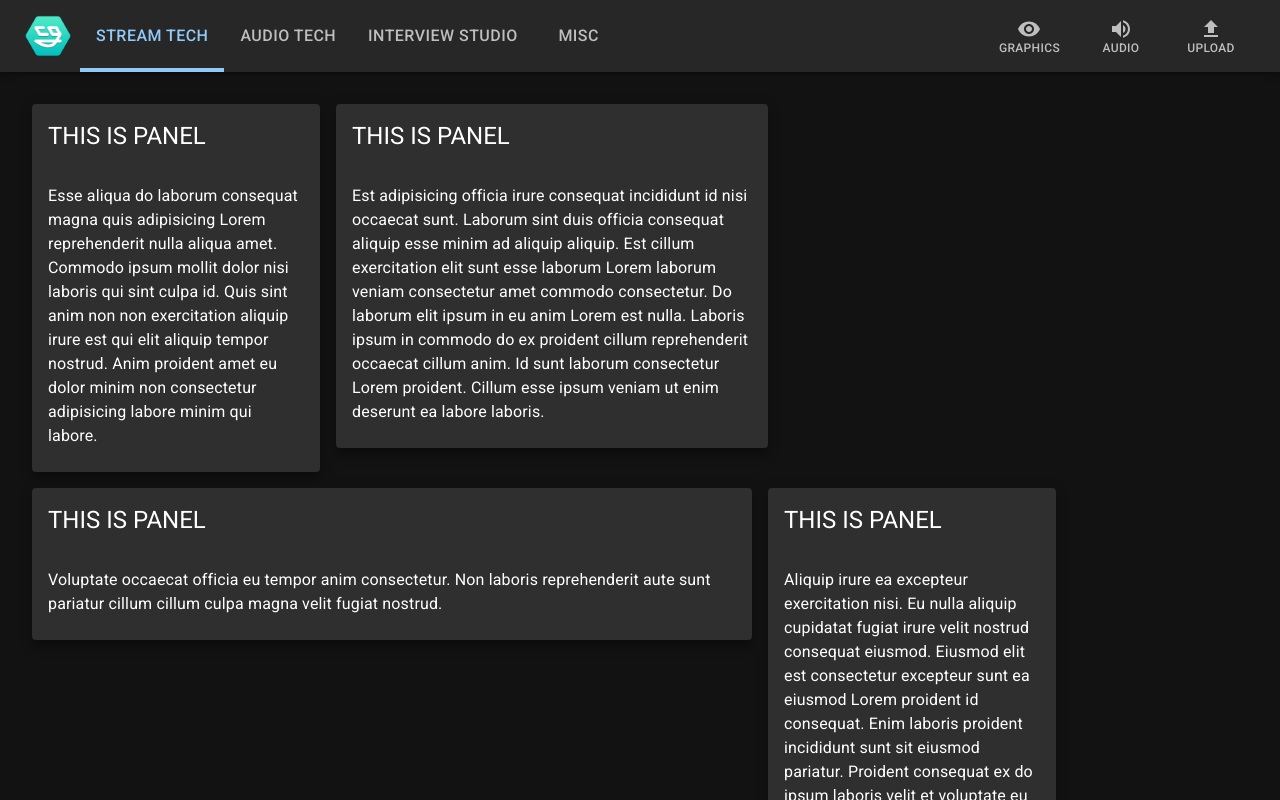
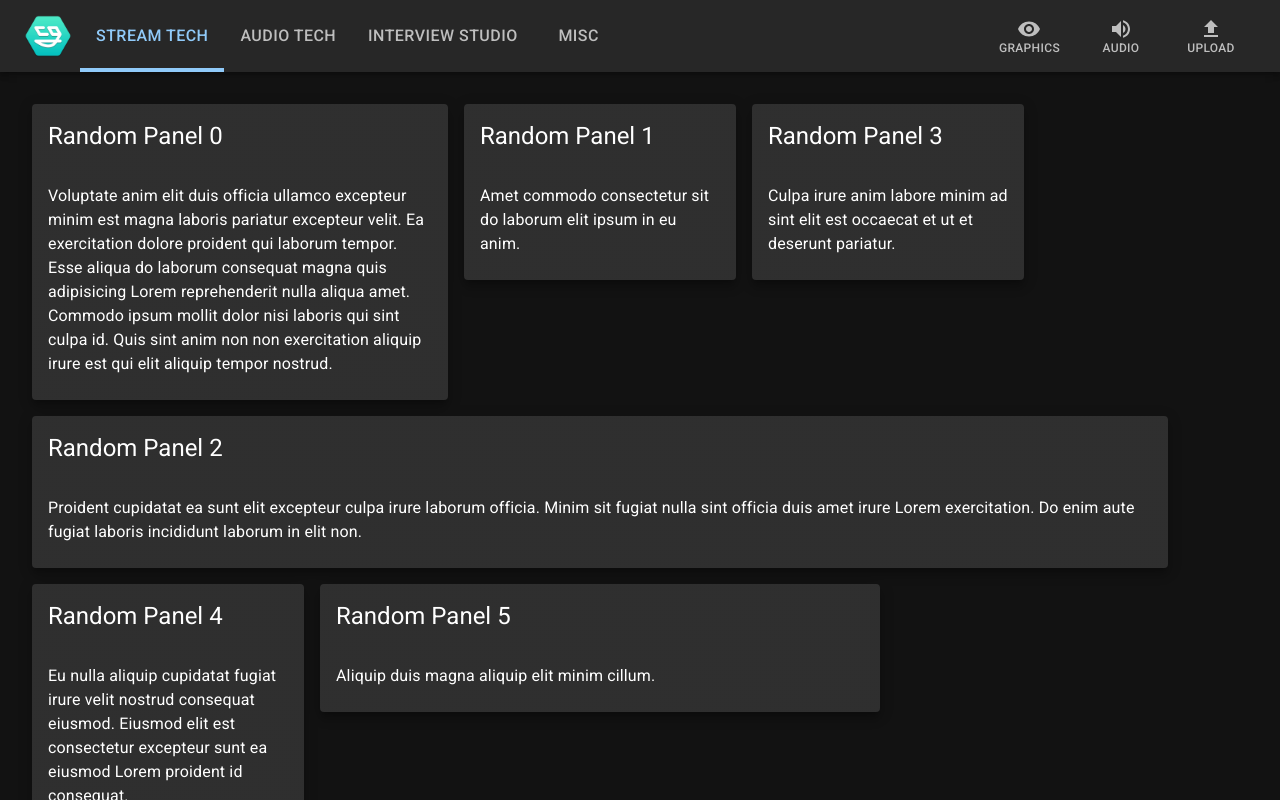
Before and after one commit to Hoishin/nodecg-react-playground, a React (Vite) app: page /#/stream-tech in a window 1280 px wide. Built offline with nearby package versions, Linux system fonts and the light colour scheme.

Commit message:
top left corner logic

```diff
--- a/src/components/Dashboard.tsx
+++ b/src/components/Dashboard.tsx
@@ -145,7 +145,8 @@ const Dashboard: FC = () => {
 			<Box
 				component="main"
 				flexGrow={1}
-				sx={{ overflowX: "hidden", overflowY: "scroll" }}
+				overflow='hidden auto'
+				padding={4}
 			>
 				<Outlet />
 			</Box>
--- a/src/components/Workspace.tsx
+++ b/src/components/Workspace.tsx
@@ -1,6 +1,5 @@
-import { FC, useState } from "react";
+import { FC, RefObject, useEffect, useRef, useState } from "react";
 import { Box, Card, CardContent, CardHeader } from "@mui/material";
-import Draggable from "react-draggable";
 import { loremIpsum } from "lorem-ipsum";
 
 interface Props {
@@ -8,57 +7,215 @@ interface Props {
 	panels: string[];
 }
 
+const randomInt = (max: number) => {
+	return Math.ceil(Math.random() * max);
+};
+
 const SAMPLE_PANELS = [
-	{ width: 2 },
-	{ width: 3 },
-	{ width: 5 },
-	{ width: 2 },
-	{ width: 3 },
-	{ width: 2 },
-	{ width: 6 },
+	{ width: randomInt(8) },
+	{ width: randomInt(8) },
+	{ width: randomInt(8) },
+	{ width: randomInt(8) },
+	{ width: randomInt(8) },
+	{ width: randomInt(8) },
+	{ width: randomInt(8) },
+	{ width: randomInt(8) },
 ];
 
-const calcPanelWidth = (n: number) => 144 * n;
+interface PanelProps {
+	name: string;
+	width: number;
+	top: number;
+	left: number;
+	onElementResize: (position: { width: number; height: number }) => void;
+}
 
-const randomInt = (max: number) => {
-	return Math.floor(Math.random() * max);
+const useElementResize = <T extends Element>(
+	ref: RefObject<T>,
+	onElementResize?: PanelProps["onElementResize"]
+) => {
+	const [position, setPosition] = useState({ width: 0, height: 0 });
+	useEffect(() => {
+		if (!ref.current) {
+			return;
+		}
+		const container = ref.current;
+		const observer = new ResizeObserver((entries) => {
+			const entry = entries[0];
+			if (!entry) {
+				return;
+			}
+			setPosition((position) => {
+				if (
+					position.width === entry.contentRect.width &&
+					position.height === entry.contentRect.height
+				) {
+					return position;
+				}
+				if (onElementResize) {
+					onElementResize({
+						width: entry.contentRect.width,
+						height: entry.contentRect.height,
+					});
+				}
+				return {
+					width: entry.contentRect.width,
+					height: entry.contentRect.height,
+				};
+			});
+		});
+		observer.observe(container);
+		return () => {
+			observer.disconnect();
+		};
+	}, [onElementResize]);
+	return position;
 };
 
-interface PanelProps {
-	width: number;
-}
-
 const Panel: FC<PanelProps> = (props) => {
-	const [contentLorem] = useState(loremIpsum({ count: randomInt(5) }));
+	const [contentLorem, setContentLorem] = useState(
+		loremIpsum({ count: randomInt(5) })
+	);
+	const containerRef = useRef<HTMLDivElement>(null);
+	useElementResize(containerRef, props.onElementResize);
 
 	return (
-		<Draggable bounds="parent">
 		<Card
+			ref={containerRef}
 			raised
 			sx={{
-					width: calcPanelWidth(props.width),
+				width: props.width,
+				position: "absolute",
+				top: props.top,
+				left: props.left,
+			}}
+			onDoubleClick={() => {
+				setContentLorem(loremIpsum({ count: randomInt(5) }));
 			}}
 		>
-				<CardHeader title="THIS IS PANEL" />
+			<CardHeader title={`Random Panel ${props.name}`} />
 			<CardContent>{contentLorem}</CardContent>
 		</Card>
-		</Draggable>
 	);
 };
 
+const GAP = 16;
+
 const Workspace: FC<Props> = () => {
+	const panels = SAMPLE_PANELS.map((panel) => ({
+		width: 128 + 144 * (panel.width - 1),
+	}));
+
+	const [panelSizes, setPanelSizes] = useState(() =>
+		panels.map(() => ({ width: 0, height: 0 }))
+	);
+
+	const containerRef = useRef<HTMLDivElement>(null);
+	const { width } = useElementResize(containerRef);
+
+	const panelPositions: Array<{
+		top: number;
+		left: number;
+		bottom: number;
+		right: number;
+	}> = [];
+
+	let maxHeightPanel = { bottom: 0, right: 0 };
+
+	const topLeftCorners: Array<{
+		top: number;
+		left: number;
+		topAdjasentPanel: { bottom: number; right: number };
+		leftAdjasentPanel: { bottom: number; right: number };
+	}> = [
+		{
+			top: 0,
+			left: 0,
+			topAdjasentPanel: { bottom: 0, right: width },
+			leftAdjasentPanel: { bottom: Infinity, right: 0 },
+		},
+	];
+
+	for (const [panelIndex, panel] of panels.entries()) {
+		const size = panelSizes[panelIndex];
+		if (!size) {
+			throw new Error("literally impossible");
+		}
+		const fittingCornerIndex = topLeftCorners.findIndex((corner) => {
+			const tmpRight = corner.left + size.width;
+			const tmpBottom = corner.top + size.height;
+			if (width < tmpRight) {
+				return;
+			}
+			const overlapsWithOtherPanel = panelPositions.some(
+				(position) =>
+					position.left - GAP < tmpRight &&
+					corner.left < position.right + GAP &&
+					position.top - GAP < tmpBottom &&
+					corner.top < position.bottom + GAP
+			);
+			return !overlapsWithOtherPanel;
+		});
+		const fittingCorner = topLeftCorners[fittingCornerIndex] ?? {
+			top: maxHeightPanel.bottom + GAP,
+			left: 0,
+			topAdjasentPanel: maxHeightPanel,
+			leftAdjasentPanel: { bottom: Infinity, right: 0 },
+		};
+		if (fittingCornerIndex !== -1) {
+			topLeftCorners.splice(fittingCornerIndex, 1);
+		}
+		const top = fittingCorner.top;
+		const left = fittingCorner.left;
+		const bottom = top + size.height;
+		const right = left + size.width;
+		if (fittingCorner.topAdjasentPanel.right > right) {
+			topLeftCorners.push({
+				top: fittingCorner.top,
+				left: right + GAP,
+				topAdjasentPanel: fittingCorner.topAdjasentPanel,
+				leftAdjasentPanel: { bottom, right },
+			});
+		}
+		if (fittingCorner.leftAdjasentPanel.bottom > bottom) {
+			topLeftCorners.push({
+				top: bottom + GAP,
+				left: fittingCorner.left,
+				topAdjasentPanel: { bottom, right },
+				leftAdjasentPanel: fittingCorner.leftAdjasentPanel,
+			});
+		}
+		if (maxHeightPanel.bottom < bottom) {
+			maxHeightPanel = { bottom, right };
+		}
+		panelPositions.push({ top, left, bottom, right });
+		console.log(JSON.stringify(topLeftCorners, null, 2));
+	}
+
 	return (
-		<Box
-			display="flex"
-			gap={2}
-			padding={4}
-			flexDirection="row"
-			flexWrap="wrap"
-			alignItems="flex-start"
-		>
-			{SAMPLE_PANELS.map((panel, i) => (
-				<Panel key={i} {...panel} />
-			))}
+		<Box ref={containerRef} position="relative" width="100%" height="100%">
+			{panels.map((panel, i) => {
+				const position = panelPositions[i];
+				if (!position) {
+					return null;
+				}
+				return (
+					<Panel
+						key={i}
+						name={String(i)}
+						width={panel.width}
+						top={position.top}
+						left={position.left}
+						onElementResize={({ width, height }) => {
+							setPanelSizes((panelSizes) => {
+								const newPanelSizes = [...panelSizes];
+								newPanelSizes[i] = { width, height };
+								return newPanelSizes;
+							});
+						}}
+					/>
+				);
+			})}
 		</Box>
 	);
 };
```
Lines whose indentation alone changed are shown as unchanged.
